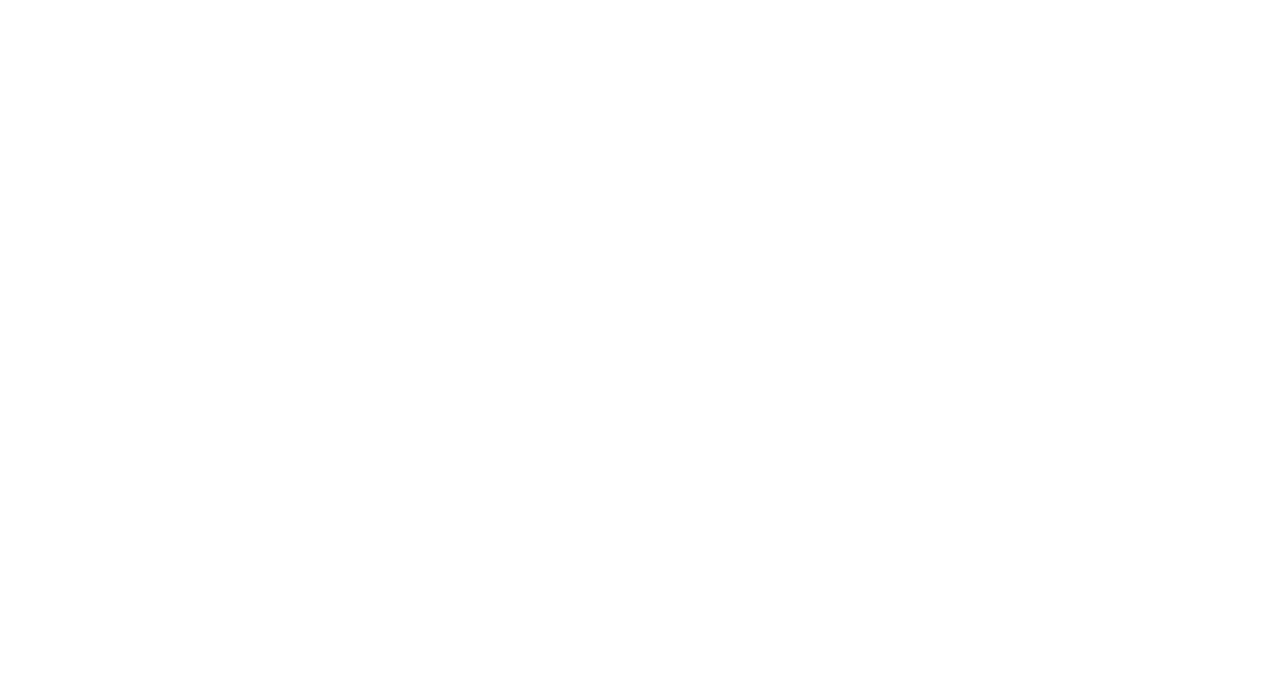
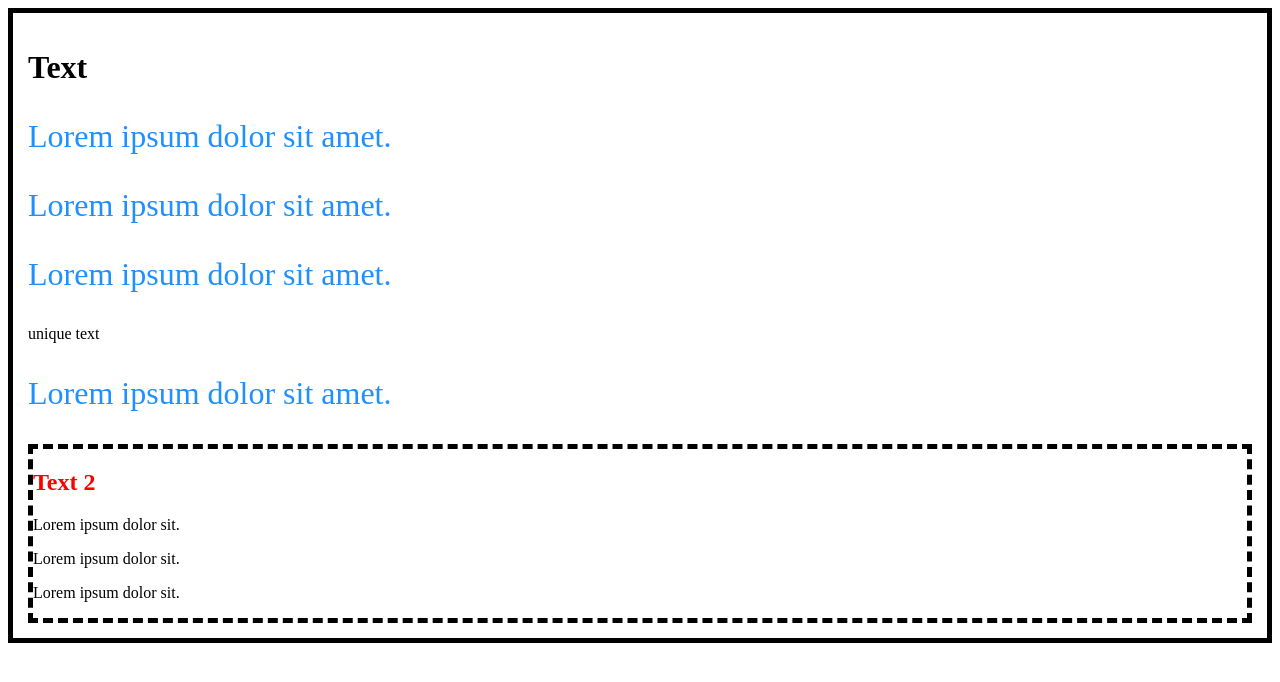
Before and after one commit to ERM-Khacker/Lesson_5, a plain HTML site: page index.html in a window 1280 px wide. Drawn offline with Linux system fonts and the light colour scheme.

Commit message:
add selector

```diff
--- a/assets/css/style.css
+++ b/assets/css/style.css
@@ -0,0 +1,18 @@
+div {
+  border: 5px solid;
+}
+.wrapper {
+  border: 5px dashed;
+}
+#unique {
+  padding: 15px;
+}
+/* Селектор дочерних элементов(Только 1 уровень вложенности) */
+#unique > p{
+  color: dodgerblue;
+  font-size: 2em;
+}
+.wrapper > h2{
+  font-size: 1.5em;
+  color: red;
+}
--- a/index.html
+++ b/index.html
@@ -1,11 +1,24 @@
 <!DOCTYPE html>
 <html lang="en">
-<head>
-  <meta charset="UTF-8">
-  <link rel="stylesheet" href="./assets/css/style.css">
-  <title>Practice</title>
-</head>
-<body>
-
-</body>
+  <head>
+    <meta charset="UTF-8" />
+    <link rel="stylesheet" href="./assets/css/style.css" />
+    <title>Practice</title>
+  </head>
+  <body>
+    <div id="unique">
+      <h1>Text</h1>
+      <p>Lorem ipsum dolor sit amet.</p>
+      <p>Lorem ipsum dolor sit amet.</p>
+      <p>Lorem ipsum dolor sit amet.</p>
+      <span>unique text</span>
+      <p>Lorem ipsum dolor sit amet.</p>
+      <div class="wrapper">
+        <h2>Text 2</h2>
+        <p>Lorem ipsum dolor sit.</p>
+        <p>Lorem ipsum dolor sit.</p>
+        <p>Lorem ipsum dolor sit.</p>
+      </div>
+    </div>
+  </body>
 </html>
```
